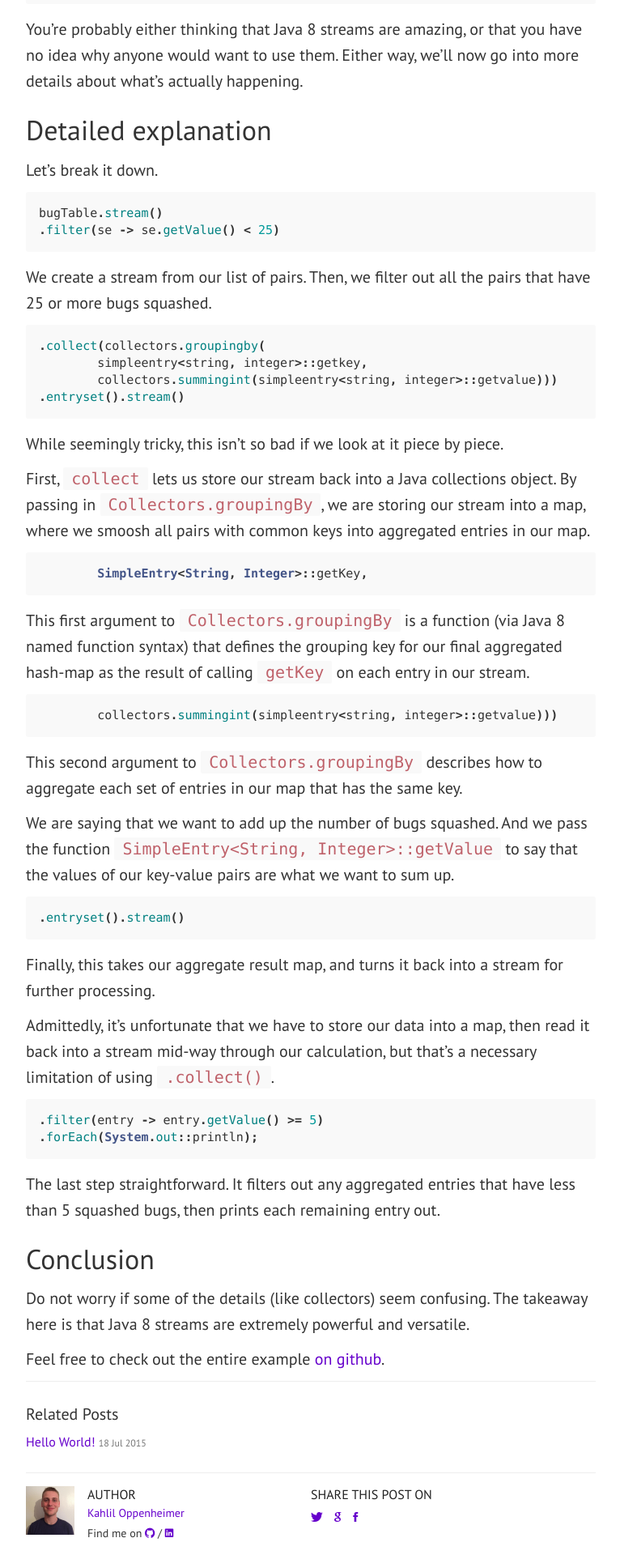
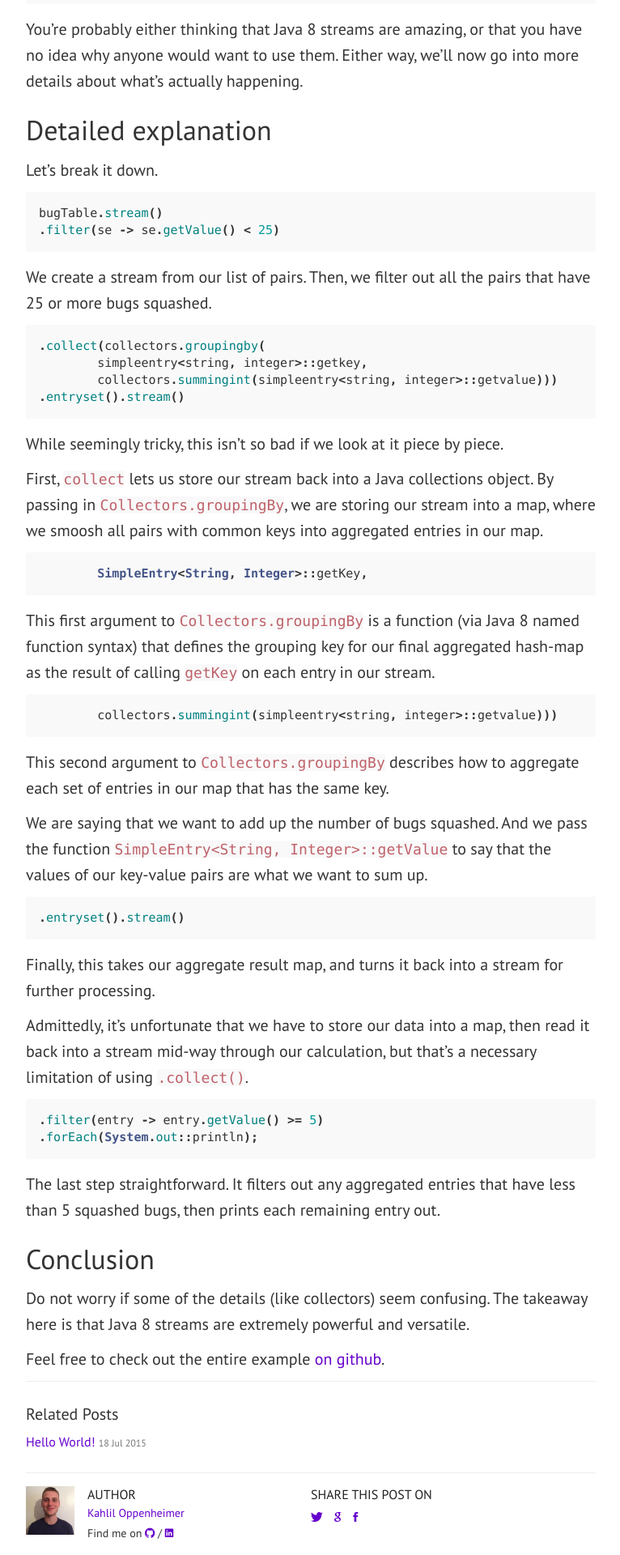
Before and after one commit to kahliloppenheimer/kahliloppenheimer.github.io, a Jekyll site: the page built from _posts/2015-07-18-java-8-stream-sql.md, in a window 1280 px wide. Shown: the part 2205-4125 px from the top of the page at 81% size, without its empty margins (256-1022 px from the left). Built offline with Jekyll 4.4.1, drawn with Linux system fonts in a browser that asks for light colours; nearby versions of some CDN libraries.

Commit message:
Fixed inline code styling

```diff
--- a/assets/css/_sass/base/_type.scss
+++ b/assets/css/_sass/base/_type.scss
@@ -303,10 +303,11 @@ tbody tr:nth-child(odd) th {
 code,
 pre {
   font-family: Menlo, Monaco, "Courier New", monospace;
+  font-size: 18px;
 }
 
 code {
-  padding: 2px .5em;
+  // padding: 2px .5em;
   color: #bf616a;
   background-color: #f9f9f9;
   border-radius: 2px;
```
